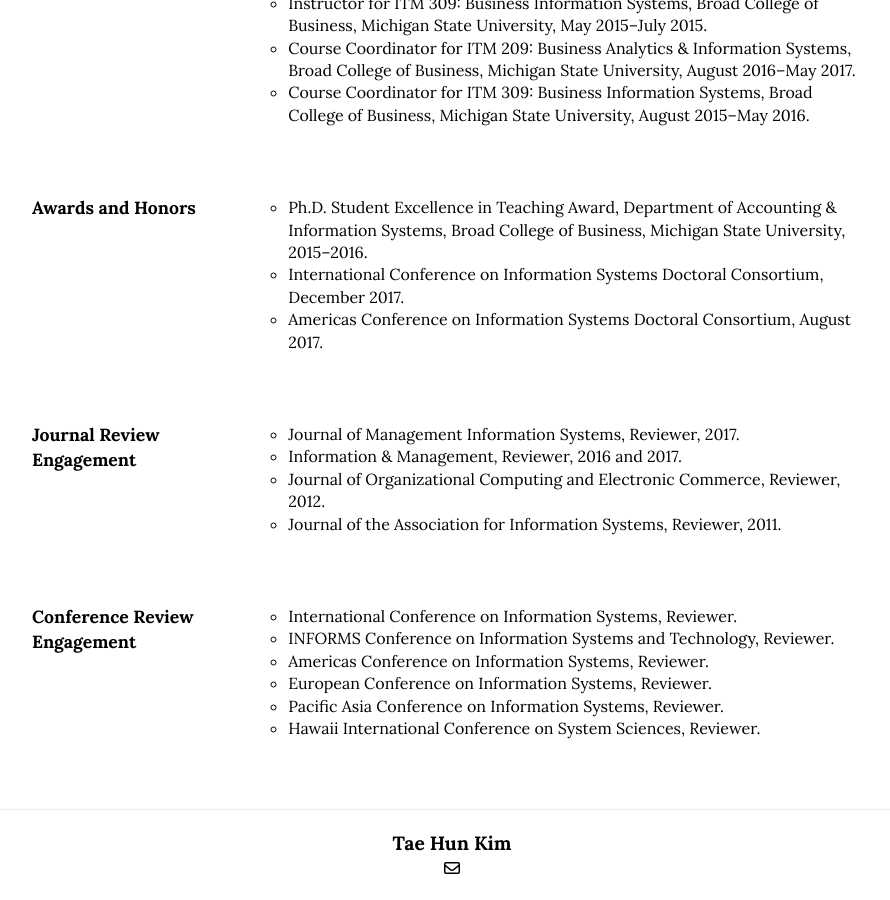
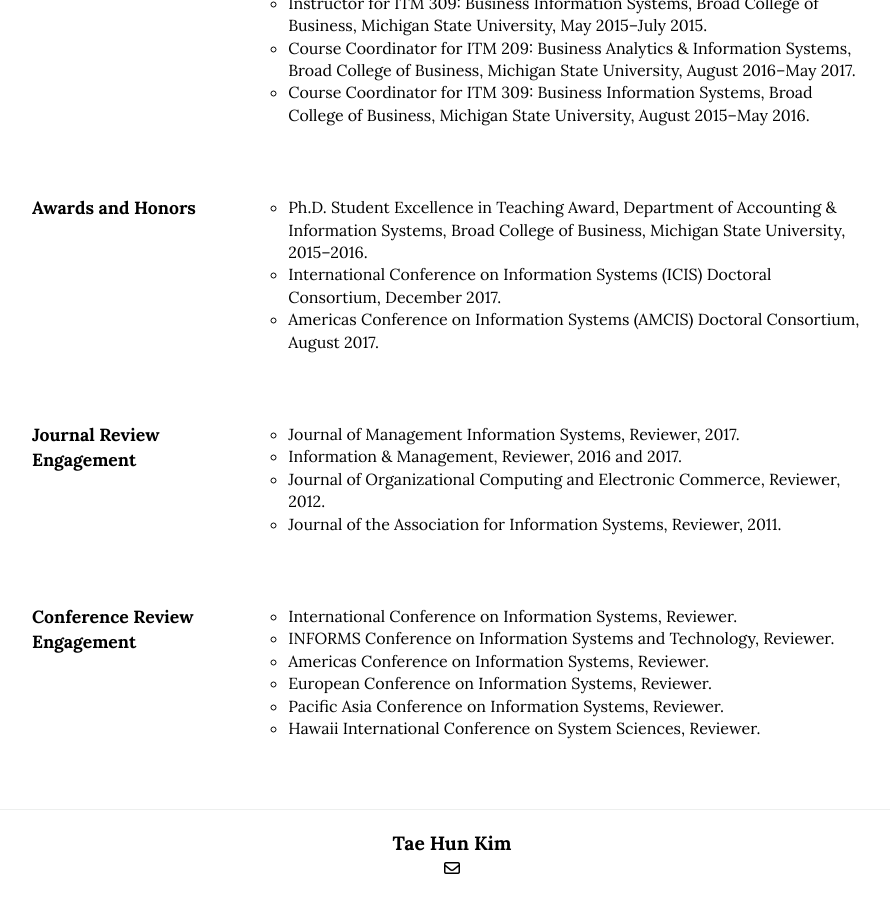
Before and after one commit to istaehun/taehun, a Jekyll site: the page built from index.html, in a window 1280 px wide and 900 px high, scrolled down 3418 px. Shown: the whole window, without its empty margins (188-1078 px from the left). Built offline with Jekyll 4.4.1, drawn with Linux system fonts in a browser that asks for light colours; nearby versions of some CDN libraries.

Commit message:
Update engagement.yml

```diff
--- a/_data/engagement.yml
+++ b/_data/engagement.yml
@@ -11,8 +11,8 @@
     title: Awards and Honors
     list:
       - "Ph.D. Student Excellence in Teaching Award, Department of Accounting & Information Systems, Broad College of Business, Michigan State University, 2015–2016."
-      - "International Conference on Information Systems Doctoral Consortium, December 2017."
-      - "Americas Conference on Information Systems Doctoral Consortium, August 2017."
+      - "International Conference on Information Systems (ICIS) Doctoral Consortium, December 2017."
+      - "Americas Conference on Information Systems (AMCIS) Doctoral Consortium, August 2017."
   -
     title: Journal Review Engagement
     list:
```
